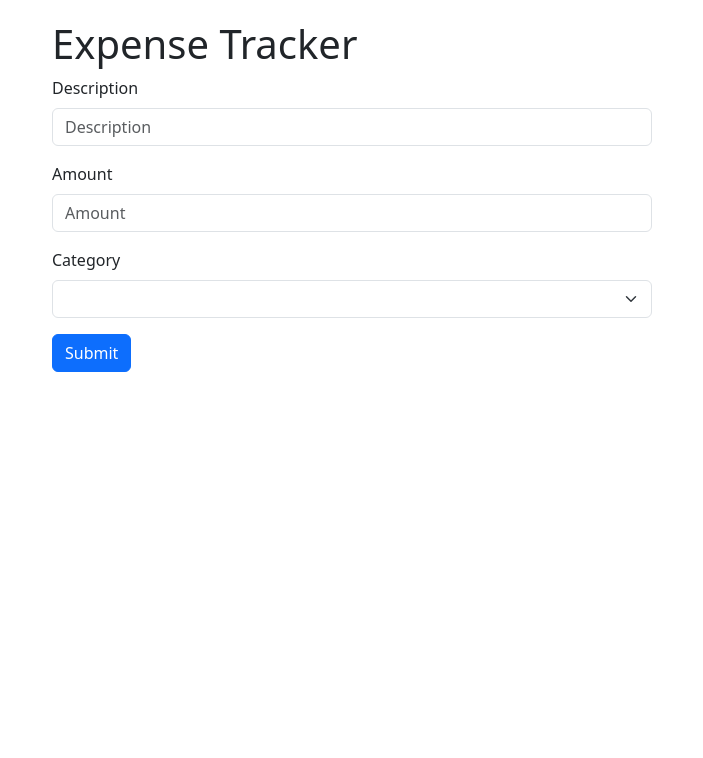
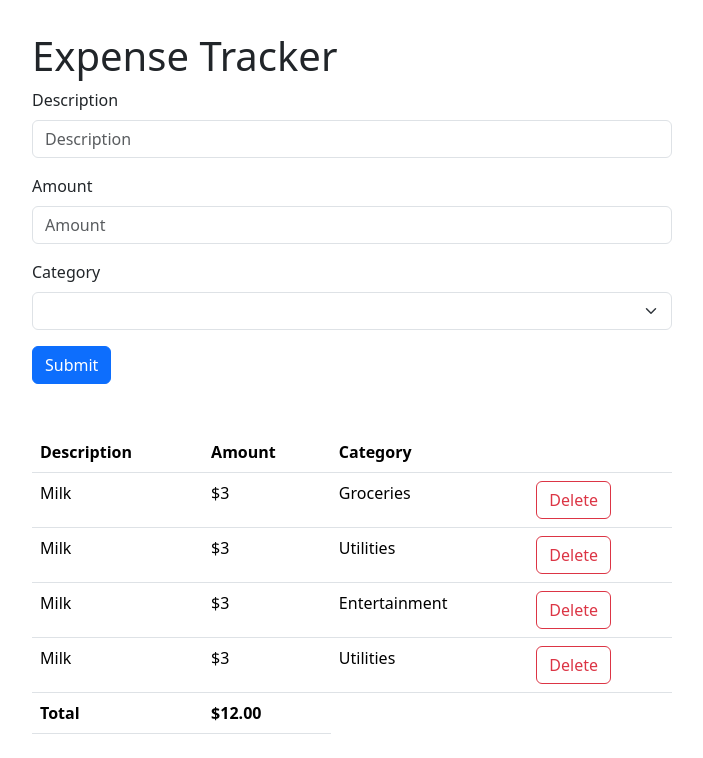
Before and after one commit to obaidkhan22/Expense-Tracker-app, a React (Vite) app: page / in a window 1280 px wide. Shown: the top 758 px of the page, without its empty margins (288-991 px from the left). Built offline with nearby package versions, Linux system fonts and the light colour scheme.

Commit message:
build the ExpenseTable component.

```diff
--- a/src/App.tsx
+++ b/src/App.tsx
@@ -1,7 +1,11 @@
-import ExpenseForm from "./components/ExpenseForm";
+import ExpenseTracker from "./components/ExpenseTracker";
 
 function App() {
-  return <ExpenseForm />;
+  return (
+    <>
+      <ExpenseTracker />
+    </>
+  );
 }
 
 export default App;
--- a/src/components/ExpenseForm.tsx
+++ b/src/components/ExpenseForm.tsx
@@ -4,7 +4,11 @@ import { z } from "zod";
 import { categories } from "../categories";
 import { zodResolver } from "@hookform/resolvers/zod";
 
-const categoriesValues = ["gorceries", "utilities", "entertainment"] as const;
+export const categoriesValues = [
+  "Gorceries",
+  "Utilities",
+  "Entertainment",
+] as const;
 
 const schema = z.object({
   description: z
@@ -25,7 +29,7 @@ const ExpenseForm = () => {
     resolver: zodResolver(schema),
   });
   return (
-    <div className="wrapper">
+    <div className="wrapper w-50 mb-5">
       <div className="form">
         <h1>Expense Tracker</h1>
         <form
--- /dev/null
+++ b/src/components/ExpenseTable.tsx
@@ -0,0 +1,42 @@
+import Expense from "./entities/Expense";
+
+interface Props {
+  expenses: Expense[];
+}
+const ExpenseTable = ({ expenses }: Props) => {
+  return (
+    <table className="table w-50">
+      <thead>
+        <tr>
+          <th>Description</th>
+          <th>Amount</th>
+          <th>Category</th>
+          <th></th>
+        </tr>
+      </thead>
+      <tbody>
+        {expenses.map((expense) => (
+          <tr key={expense.category}>
+            <td>{expense.description}</td>
+            <td>${expense.amount}</td>
+            <td>{expense.category}</td>
+            <td>
+              <button className="btn btn-outline-danger">Delete</button>
+            </td>
+          </tr>
+        ))}
+        <tr>
+          <th>Total</th>
+          <th>
+            $
+            {expenses
+              .reduce((acc, expense) => expense.amount + acc, 0)
+              .toFixed(2)}
+          </th>
+        </tr>
+      </tbody>
+    </table>
+  );
+};
+
+export default ExpenseTable;
--- a/src/components/ExpenseTracker.css
+++ b/src/components/ExpenseTracker.css
@@ -1,4 +1,4 @@
-.wrapper {
+/* .wrapper {
   display: flex;
   justify-content: center;
   height: 100vh;
@@ -7,4 +7,12 @@
 .form {
   width: 50vw;
   padding: 20px;
+} */
+
+.expense-tracker {
+  display: flex;
+  flex-direction: column;
+  justify-content: center;
+  align-items: center;
+  padding: 2rem 0;
 }
--- /dev/null
+++ b/src/components/ExpenseTracker.tsx
@@ -0,0 +1,21 @@
+import ExpenseTable from "./ExpenseTable";
+import ExpenseForm from "./ExpenseForm";
+import "./ExpenseTracker.css";
+const ExpenseTracker = () => {
+  const expenses = [
+    { description: "Milk", amount: 3, category: "Groceries" },
+    { description: "Milk", amount: 3, category: "Utilities" },
+    { description: "Milk", amount: 3, category: "Entertainment" },
+    { description: "Milk", amount: 3, category: "Utilities" },
+  ];
+  return (
+    <>
+      <div className="expense-tracker">
+        <ExpenseForm />
+        <ExpenseTable expenses={expenses} />
+      </div>
+    </>
+  );
+};
+
+export default ExpenseTracker;
--- /dev/null
+++ b/src/components/entities/Expense.ts
@@ -0,0 +1,5 @@
+export default interface Expense {
+  description: string;
+  amount: number;
+  category: string;
+}
```
